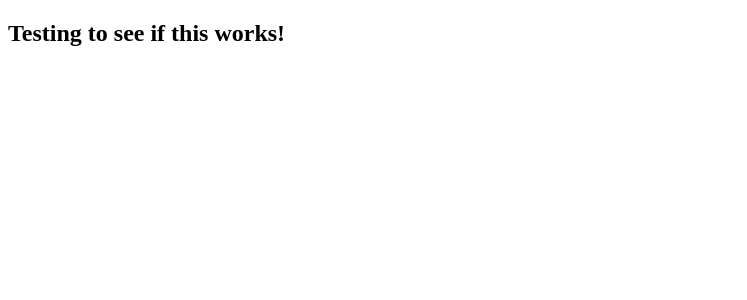
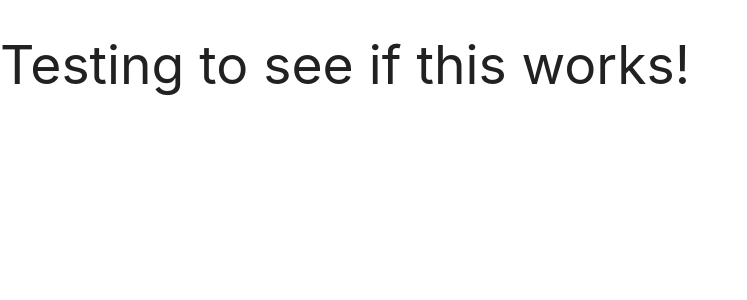
Before and after one commit to JohnG88/yt_tutorial2, a Django app: page /my_app/ in a window 1280 px wide. Shown: the top 300 px of the page, without its empty margins (0-747 px from the left). Run offline with Django 3.2, Linux system fonts and the light colour scheme.

Commit message:
Updated base.html to be more djangoy

```diff
--- a/templates/base.html
+++ b/templates/base.html
@@ -1,9 +1,16 @@
+{% load staticfiles %}
+{% load static %}
+
 <!DOCTYPE html>
 <html lang="en">
 <head>
     <meta charset="UTF-8">
     <meta http-equiv="X-UA-Compatible" content="IE=edge">
     <meta name="viewport" content="width=device-width, initial-scale=1.0">
+    <link rel="stylesheet" href="{% static "css/style.css" %}">
+    <link rel="stylesheet" href="https://cdnjs.cloudflare.com/ajax/libs/materialize/1.0.0/css/materialize.min.css">
+    <link href="https://fonts.googleapis.com/icon?family=Material+Icons" rel="stylesheet">
+
     <title>CodeDjango</title>
 </head>
 <body>
```
